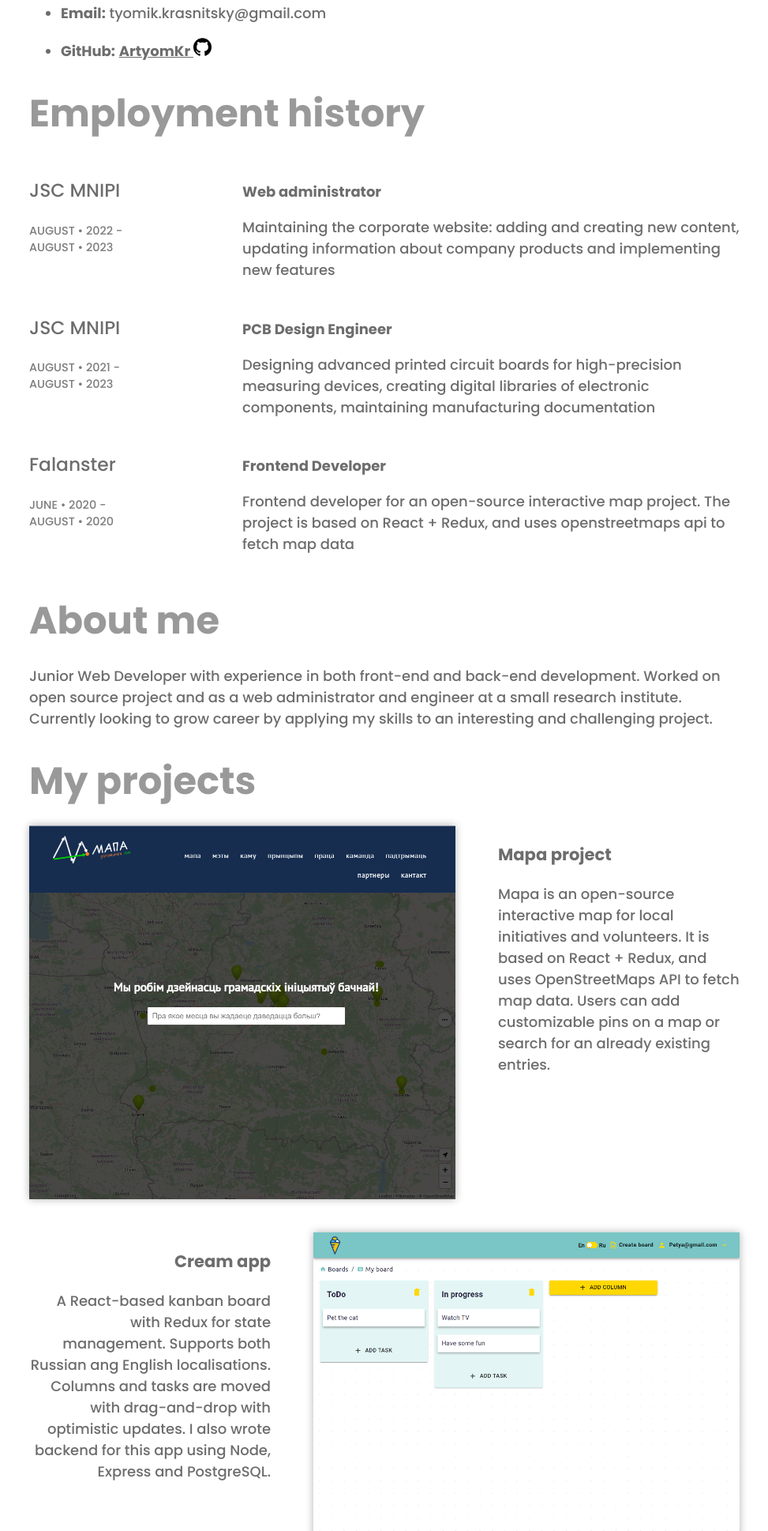
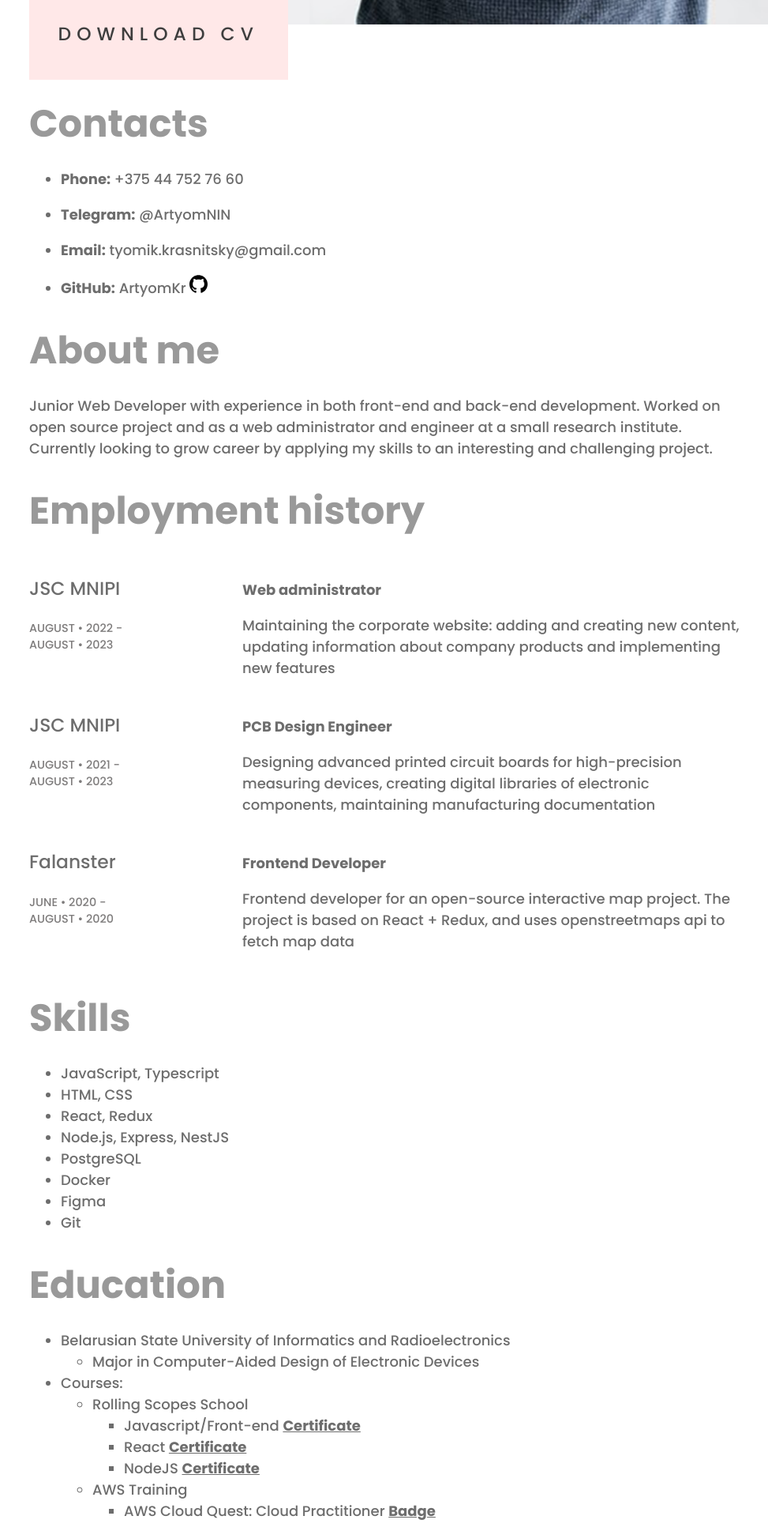
Before and after one commit to ArtyomKr/rsschool-cv, a plain HTML site: page index.html in a window 1280 px wide. Shown: the part 862-2800 px from the top of the page at 79% size, without its empty margins (153-1126 px from the left). Drawn offline with Linux system fonts and the light colour scheme.

Commit message:
feat: change section order

```diff
--- a/index.html
+++ b/index.html
@@ -18,19 +18,19 @@
                 </label>
                 <nav class="nav-bar">
                     <a class="nav-bar__link" href="#contacts">CONTACTS</a>
+                    <a class="nav-bar__link" href="#about">ABOUT ME</a>
                     <a class="nav-bar__link" href="#employment history">EMPLOYMENTS</a>
-                    <a class="nav-bar__link" href="#about">ABOUT ME</a>
                     <a class="nav-bar__link" href="#skills">SKILLS</a>
-                    <a class="nav-bar__link" href="#projects">MY PROJECTS</a>
                     <a class="nav-bar__link" href="#education">EDUCATION</a>
                     <a class="nav-bar__link" href="#languages">LANGUAGES</a>
+                    <a class="nav-bar__link" href="#projects">MY PROJECTS</a>
                 </nav>
             </div>
             <img class="page-header__img" src="src/img/cv_photo.jpg" alt="my pretty face">
         </div>
         <div class="header-content">
             <h1 class="header-content__name">
-            <span class="header-content__name__sub">
+            <span class="header-content__name-sub">
                 Hello, my name is<br/>
             </span>
                 Artyom Krasnitsky
@@ -39,14 +39,22 @@
         </div>
     </header>
     <main class="page-main">
-        <section class="section" id="contacts">
+        <section class="section contacts" id="contacts">
             <h2 class="section__title">Contacts</h2>
             <ul class="section__list">
-                <li><p><b>Phone:</b> +375 44 752 76 60</p></li>
-                <li><p><b>Email:</b> tyomik.krasnitsky@gmail.com</p></li>
+                <li><p><b>Phone:</b> <a href="tel:+375447527660">+375 44 752 76 60</a></p></li>
+                <li><p><b>Telegram:</b> <a href="https://t.me/ArtyomNIN" target="_blank">@ArtyomNIN</a></p></li>
+                <li><p><b>Email:</b> <a href="mailto:tyomik.krasnitsky@gmail.com">tyomik.krasnitsky@gmail.com</a></p></li>
                 <li><p><b>GitHub:</b> <a href="https://github.com/ArtyomKr" target="_blank">ArtyomKr <img src="src/img/github-logo.svg" width="23" alt="git-link"></a></p></li>
             </ul>
 
+        </section>
+        <section class="section" id="about">
+            <h2 class="section__title">About me</h2>
+            <p> Junior Web Developer with experience in both front-end and back-end development.
+                Worked on open source project and as a web administrator and engineer at a small research institute.
+                Currently looking to grow career by applying my skills to an interesting and challenging project.
+            </p>
         </section>
         <section class="section" id="employment history">
             <h2 class="section__title">Employment history</h2>
@@ -83,12 +91,64 @@
                 </li>
             </ul>
         </section>
-        <section class="section" id="about">
-            <h2 class="section__title">About me</h2>
-            <p> Junior Web Developer with experience in both front-end and back-end development.
-                Worked on open source project and as a web administrator and engineer at a small research institute.
-                Currently looking to grow career by applying my skills to an interesting and challenging project.
-            </p>
+        <section class="section" id="skills">
+            <h2 class="section__title">Skills</h2>
+            <ul class="section__list">
+                <li>JavaScript, Typescript</li>
+                <li>HTML, CSS</li>
+                <li>React, Redux</li>
+                <li>Node.js, Express, NestJS</li>
+                <li>PostgreSQL</li>
+                <li>Docker</li>
+                <li>Figma</li>
+                <li>Git</li>
+            </ul>
+        </section>
+        <section class="section" id="education">
+            <h2 class="section__title">Education</h2>
+            <ul class="section__list">
+                <li>
+                    Belarusian State University of Informatics and Radioelectronics
+                    <ul class="section__sublist">
+                        <li>Major in Computer-Aided Design of Electronic Devices</li>
+                    </ul>
+                </li>
+                <li>
+                    Courses:
+                    <ul>
+                        <li>
+                            Rolling Scopes School
+                            <ul>
+                                <li>
+                                    Javascript/Front-end <a href="https://app.rs.school/certificate/4vh0e0uv" target="_blank">Certificate</a>
+                                </li>
+                                <li>
+                                    React <a href="https://app.rs.school/certificate/clsbxg5m" target="_blank">Certificate</a>
+                                </li>
+                                <li>
+                                    NodeJS <a href="https://app.rs.school/certificate/d5zbywof" target="_blank">Certificate</a>
+                                </li>
+                            </ul>
+                        </li>
+                        <li>
+                            AWS Training
+                            <ul>
+                                <li>
+                                    AWS Cloud Quest: Cloud Practitioner <a href="https://www.credly.com/badges/b303347e-3093-4b99-8877-48afee72c9d5/public_url" target="_blank">Badge</a>
+                                </li>
+                            </ul>
+                        </li>
+                    </ul>
+                </li>
+            </ul>
+        </section>
+        <section class="section" id="languages">
+            <h2 class="section__title">Languages</h2>
+            <ul class="section__list">
+                <li>Russian - native</li>
+                <li>English - B2</li>
+                <li>Belarusian - ❤</li>
+            </ul>
         </section>
         <section class="section" id="projects">
             <h2 class="section__title">My projects</h2>
@@ -100,6 +160,11 @@
                     <h3 class="project__title">Mapa project</h3>
                     <p>Mapa is an open-source interactive map for local initiatives and volunteers. It is based on React + Redux, and uses OpenStreetMaps API to fetch map data. Users can add customizable pins on a map or search for an already existing entries. </p>
                 </div>
+                <div class="skills">
+                    <span class="skill">React</span>
+                    <span class="skill">Redux</span>
+                    <span class="skill">Eslint</span>
+                </div>
             </article>
             <article class="project">
                 <a class="project__preview-link" href="https://pma-olesiklesha.netlify.app/" target="_blank">
@@ -109,41 +174,71 @@
                     <h3 class="project__title">Cream app</h3>
                     <p> A React-based kanban board with Redux for state management. Supports both Russian ang English localisations. Columns and tasks are moved with drag-and-drop with optimistic updates. I also wrote backend for this app using Node, Express and PostgreSQL.</p>
                 </div>
+                <div class="skills">
+                    <span class="skill">React</span>
+                    <span class="skill">Redux</span>
+                    <span class="skill">Express</span>
+                    <span class="skill">PostgreSQL</span>
+                    <span class="skill">Typescript</span>
+                </div>
             </article>
             <article class="project">
                 <a class="project__preview-link" href="https://rslang-romasho.netlify.app/" target="_blank">
-                    <img class="project__preview" src="src/img/languagehike.png"  alt="hospital-app screen">
+                    <img class="project__preview" src="src/img/languagehike.png"  alt="language hike screen">
                 </a>
                 <div class="project__description">
                     <h3 class="project__title">Language Hike</h3>
                     <p> A web app for learning English. Includes a set of educational language games, a schoolbook and a personal dictionary. Authorized users can track their progress and statistics. Created with React, MUI and Typescript.</p>
                 </div>
+                <div class="skills">
+                    <span class="skill">React</span>
+                    <span class="skill">Redux</span>
+                    <span class="skill">MIU</span>
+                    <span class="skill">Typescript</span>
+                </div>
             </article>
             <article class="project">
                 <a class="project__preview-link" href="https://github.com/ArtyomKr/nodejs2023Q2-service" target="_blank">
-                    <img class="project__preview" src="src/img/homelibapp.png"  alt="hospital-app screen">
+                    <img class="project__preview" src="src/img/homelibapp.png"  alt="home library service screen">
                 </a>
                 <div class="project__description">
                     <h3 class="project__title">Home library service</h3>
                     <p>A NestJS application for managing music collection. TypeORM is used for communication with Postgres DB. Includes auth logic with refresh and access tokens. App and DB are composed with Docker.</p>
                 </div>
+                <div class="skills">
+                    <span class="skill">NestJS</span>
+                    <span class="skill">Docker</span>
+                    <span class="skill">TypeORM</span>
+                    <span class="skill">Typescript</span>
+                </div>
             </article>
             <article class="project">
                 <a class="project__preview-link" href="https://mnipi.com/new-devices.html" target="_blank">
-                    <img class="project__preview" src="src/img/mnipi-landing.png"  alt="hospital-app screen">
+                    <img class="project__preview" src="src/img/mnipi-landing.png"  alt="mnipi landing screen">
                 </a>
                 <div class="project__description">
                     <h3 class="project__title">Landing page for new devices</h3>
                     <p> A simplistic landing page for a new line of electronic measuring devices from JSC MNIPI. The design was inspired by suprematism and early soviet-era posters.</p>
                 </div>
+                <div class="skills">
+                    <span class="skill">HTML</span>
+                    <span class="skill">CSS</span>
+                    <span class="skill">BEM</span>
+                    <span class="skill">Figma</span>
+                </div>
             </article>
             <article class="project">
                 <a class="project__preview-link" href="https://github.com/ArtyomKr/node-chat-app" target="_blank">
-                    <img class="project__preview" src="src/img/chatapp.png" alt="node-chat screen">
+                    <img class="project__preview" src="src/img/chatapp.png" alt="node chat app screen">
                 </a>
                 <div class="project__description">
                     <h3 class="project__title">Node chat app</h3>
                     <p>A simple online chatting app made with Node.js and Express. Users can create or join existing rooms, send text messages and share geolocation data.</p>
+                </div>
+                <div class="skills">
+                    <span class="skill">Node.js</span>
+                    <span class="skill">Express</span>
+                    <span class="skill">Socket.io</span>
                 </div>
             </article>
         </section>
@@ -209,7 +304,7 @@
     </main>
     <footer class="page-footer">
         <div class="page-footer__inner">
-            <p>©2021 by Artyom Krasnitsky</p>
+            <p>©2021-2023 by Artyom Krasnitsky</p>
         </div>
     </footer>
 </div>
--- a/src/style.css
+++ b/src/style.css
@@ -72,13 +72,13 @@ a {
     color: #999999;
 }
 
-.header-content__name__sub {
+.header-content__name-sub {
     font-size: 0.5em;
     line-height: 1.5em;
 }
 
 .page-header__img {
-    width: 50%;
+    width: 70%;
 }
 
 .header-content__btn {
@@ -115,16 +115,13 @@ a {
     color: #999999;
 }
 
-.section__code {
+.section__list {
     margin: 0;
 }
 
-.section__code .hljs {
-    background: #F6F6F6;
-}
-
-.section__list {
-    margin: 0;
+.section.contacts a {
+    font-weight: normal;
+    text-decoration: none;
 }
 
 .job-list {
@@ -182,12 +179,18 @@ a {
     margin-left: 6%;
 }
 
-.project:nth-child(odd) .project__description {
-    text-align: right;
+.project:last-child {
+    margin-bottom: 0;
 }
 
-.project:last-child {
-    margin-bottom: 0;
+.skill {
+    display: inline-block;
+    padding: 0 10px;
+    margin-bottom: 5px;
+    background-color: #EDEDED;
+    border-radius: 16px;
+    line-height: 32px;
+    color: #666666;
 }
 
 .page-footer {
@@ -218,16 +221,14 @@ a {
         font-size: 12px;
     }
 
-    .header-content__name__sub {
+    .header-content__name-sub {
         font-size: 0.6em;
     }
 
     .page-header__inner {
         padding-bottom: 15vw;
     }
-}
 
-@media (max-width: 620px) {
     .section__title {
         font-size: 2rem;
         margin: 10px 0 5px 0;
```
